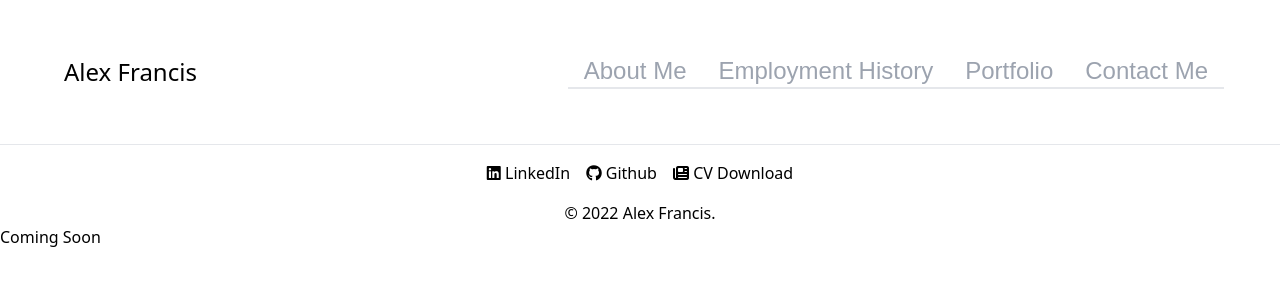
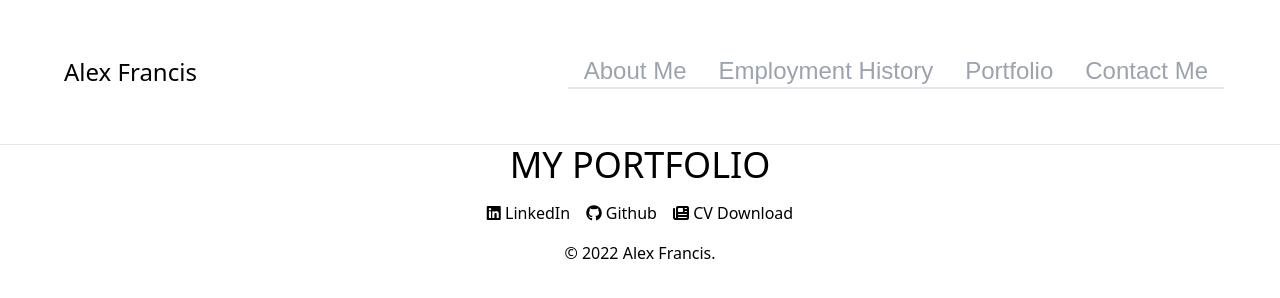
Before and after one commit to alexanderjamesfrancis/Alexs-Online-CV, a website: page portfolio.html in a window 1280 px wide. Drawn offline with Linux system fonts and the light colour scheme.

Commit message:
Add items to Portoflio

```diff
--- a/portfolio.html
+++ b/portfolio.html
@@ -41,6 +41,23 @@
         <a href="portfolio.html" class="hover:text-gray-300">Portfolio</a>
         <a href="contact-me.html" class="hover:text-gray-300">Contact Me</a>
     </div>
+    <!--Content-->
+    <section id="portfolio-nodes">
+        <!--Wrapper div-->
+        <div class="container max-w-6xl mx-auto my-32 px-6 md:px-0">
+            <!--Header-->
+            <div class="flex justify-center mb-20 md:justify-between">
+                <h2 class="text-4xl text-center uppercase md:text-5xl">
+                    My Portfolio
+                </h2>
+            </div>
+            <!--items Container. 2 Containers with 3 items each-->
+            <!--Item1-->
+
+        </div>
+
+    </section>
+    <!--Footer-->
     <footer>
         <div class="footer flex items-center justify-center space-x-4 py-4">
             <div class="group">
@@ -61,5 +78,5 @@
           <p class="flex justify-center">© 2022 Alex Francis.</p>
     </footer>
 </body>
-<h2>Coming Soon</h2>
+
 </html>
```
